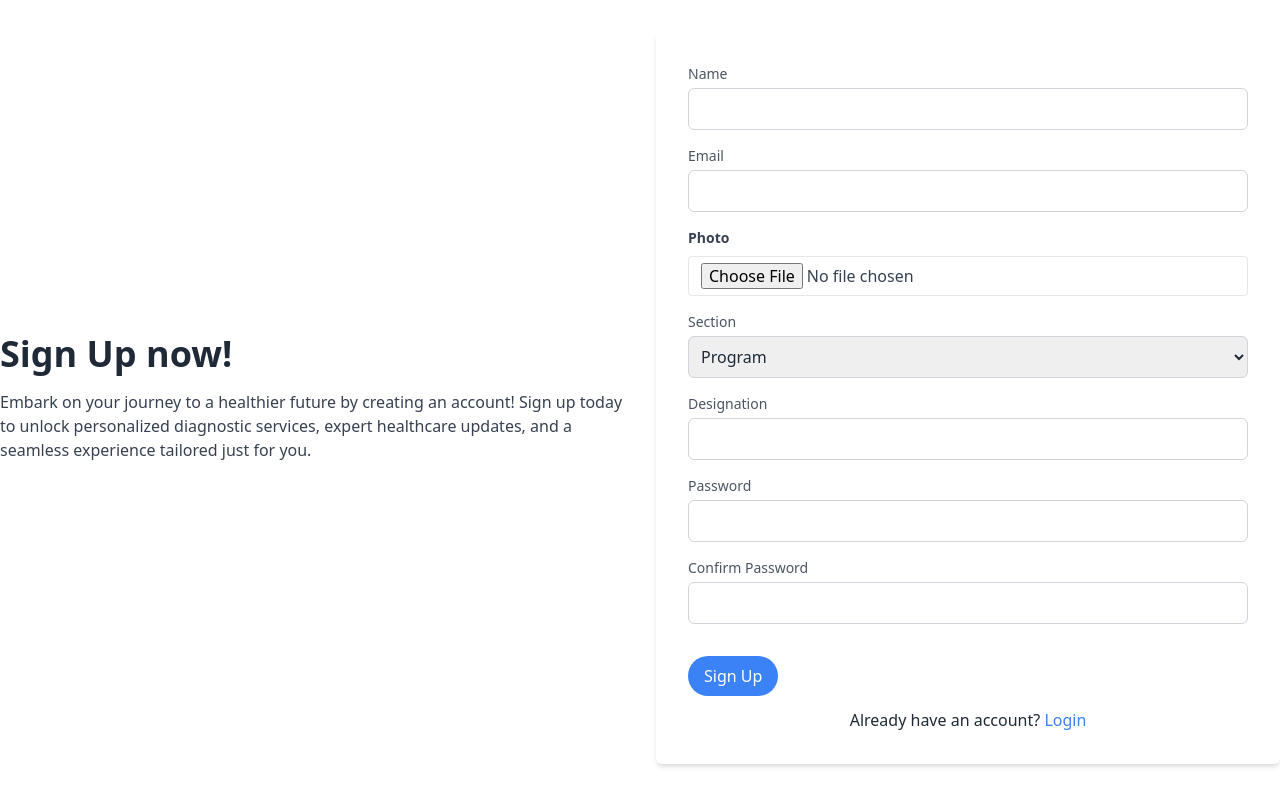
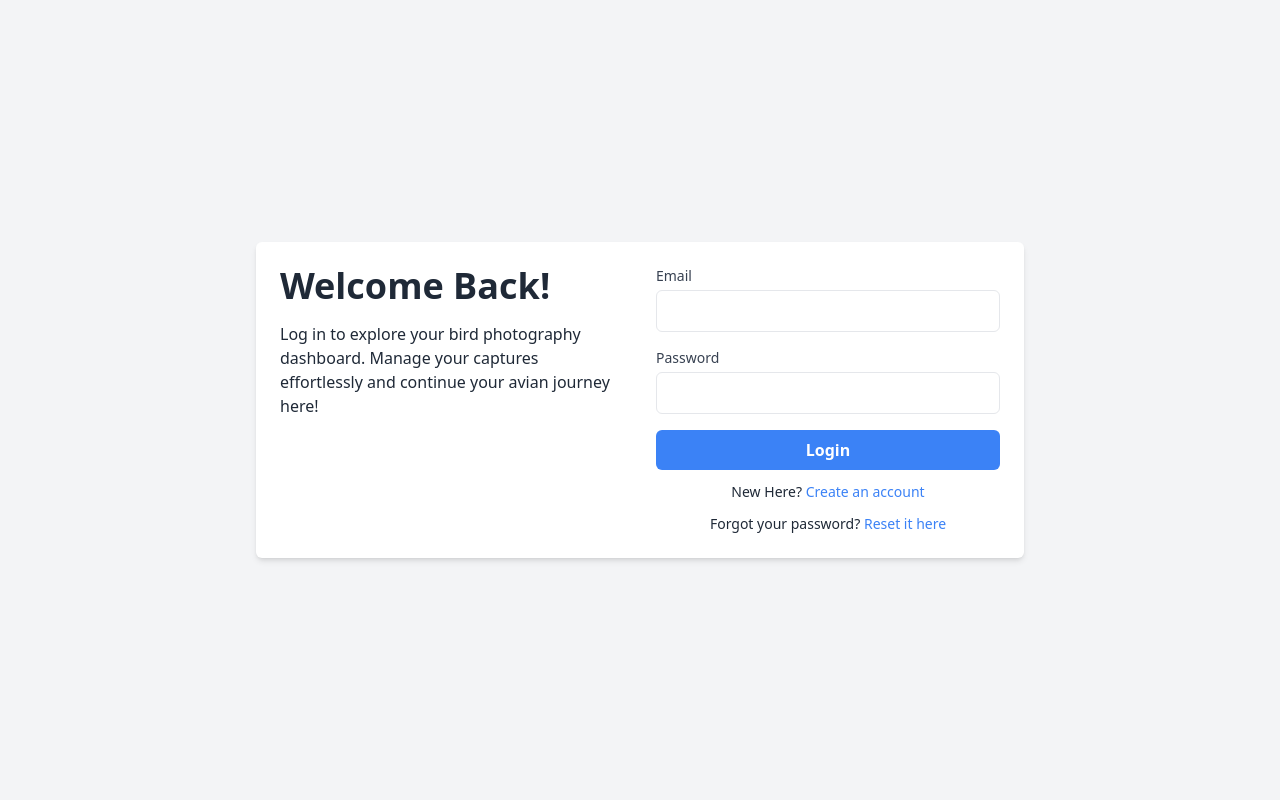
Before and after one commit to sattamap/gpms-client, a React (Vite) app: page / in a window 1280 px wide. Built offline with nearby package versions, Linux system fonts and the light colour scheme; no server answers.

Commit message:
feat: Implement user authentication and registration

```diff
--- /dev/null
+++ b/src/pages/Login/Login.jsx
@@ -0,0 +1,101 @@
+import {Link, useLocation, useNavigate } from 'react-router-dom';
+import Swal from 'sweetalert2';
+import { useForm } from 'react-hook-form';
+import { useContext } from 'react';
+import { AuthContext } from '../../provider/AuthProvider';
+
+
+
+const Login = () => {
+  const { signIn} = useContext(AuthContext);
+  const navigate = useNavigate();
+  const location = useLocation();
+  const from = location.state?.from?.pathname || '/';
+
+  const { register, handleSubmit } = useForm();
+
+  const onSubmit = (data) => {
+    signIn(data.email, data.password)
+      .then((result) => {
+        const user = result.user;
+        console.log(user);
+        Swal.fire({
+          title: 'Login Successfully',
+          showClass: 'animate__animated animate__fadeInUp',
+          hideClass: 'animate__animated animate__fadeOutDown',
+        });
+
+        navigate(from, { replace: true });
+      })
+      .catch((error) => {
+        Swal.fire({
+          title: 'Login Failed',
+          text: error.message,
+          icon: 'error',
+        });
+      });
+  };
+
+
+  return (
+    <div className="min-h-screen flex items-center justify-center bg-gray-100">
+      <div className="max-w-3xl mx-auto p-6 bg-white shadow-md rounded-md">
+        <div className="grid grid-cols-1 md:grid-cols-2 gap-8">
+          <div className="text-center md:text-left mb-8">
+            <h4 className="text-4xl font-bold mb-4">Welcome Back!</h4>
+            <p className="text-base">
+            Log in to explore your bird photography dashboard. Manage your captures effortlessly and continue your avian journey here!
+            </p>
+          </div>
+          <div>
+            <form onSubmit={handleSubmit(onSubmit)}>
+              <div className="space-y-4">
+                <div>
+                  <label htmlFor="email" className="block text-sm font-medium text-gray-700">Email</label>
+                  <input
+                    type="email"
+                    id="email"
+                    name="email"
+                    {...register('email', { required: true })}
+                    className="mt-1 p-2 w-full border rounded-md"
+                  />
+                </div>
+                <div>
+                  <label htmlFor="password" className="block text-sm font-medium text-gray-700">Password</label>
+                  <input
+                    type="password"
+                    id="password"
+                    name="password"
+                    {...register('password', { required: true })}
+                    className="mt-1 p-2 w-full border rounded-md"
+                  />
+                </div>
+                <div>
+                  <button
+                    type="submit"
+                    className="w-full bg-blue-500 text-white font-bold py-2 px-4 rounded-md hover:bg-blue-700"
+                  >
+                    Login
+                  </button>
+                </div>
+              </div>
+            </form>
+            <p className="text-center mt-3 text-sm">
+              New Here? <Link to='/register'><button  className="text-blue-500">Create an account</button></Link>
+            </p>
+            <p className="text-center mt-3 text-sm">
+              Forgot your password?{' '}
+              <button
+                className="text-blue-500"
+              >
+                Reset it here
+              </button>
+            </p>
+          </div>
+        </div>
+      </div>
+    </div>
+  );
+};
+
+export default Login;
--- a/src/pages/Register/Register.jsx
+++ b/src/pages/Register/Register.jsx
@@ -217,7 +217,7 @@ const Register = () => {
           </form>
 
           <p className="text-center mt-3">
-            Already have an account? <Link to="/login" className="text-blue-500">Login</Link>
+            Already have an account? <Link to="/" className="text-blue-500">Login</Link>
           </p>
 
 
```
Also changed, not shown: src/Routes/Routes.jsx (+6 -1 lines).
